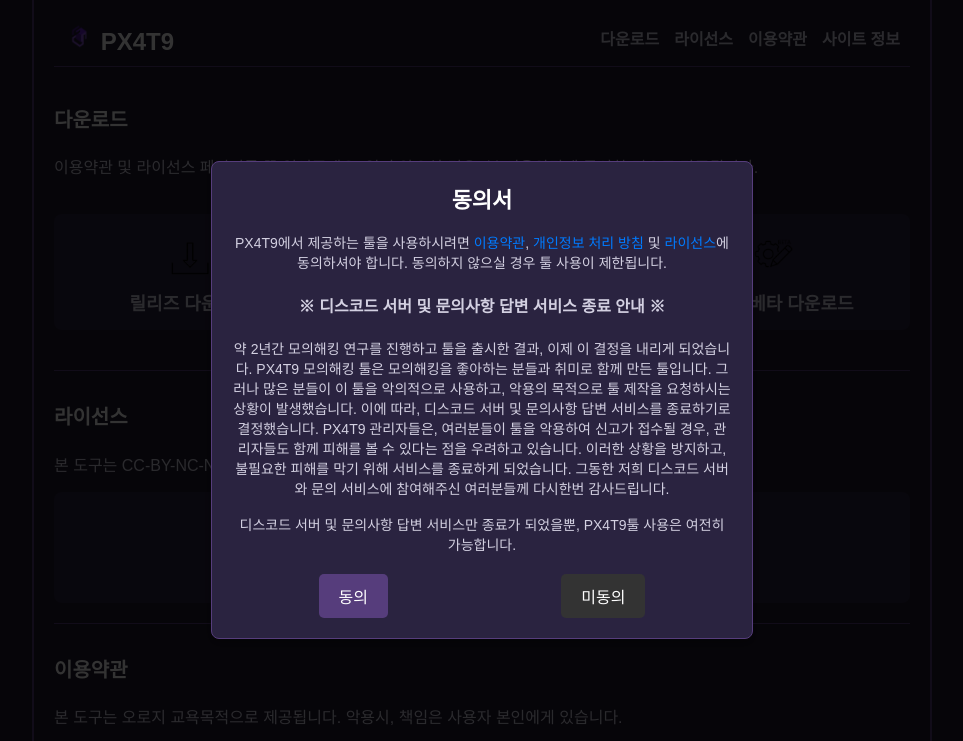
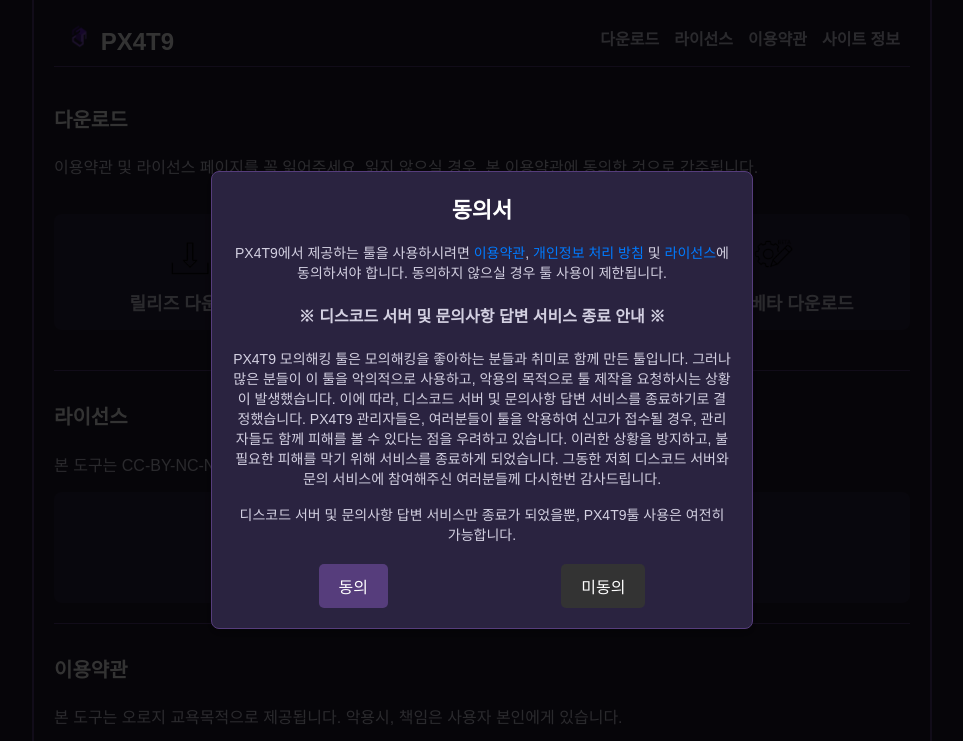
Before and after one commit to px4t9/px4t9.github.io, a plain HTML site: page index.html in a window 1280 px wide. Shown: the top 741 px of the page, without its empty margins (158-1121 px from the left). Drawn offline with Linux system fonts and the light colour scheme.

Commit message:
Update index.html

```diff
--- a/index.html
+++ b/index.html
@@ -266,7 +266,7 @@
             <h2>동의서</h2>
 			<p>PX4T9에서 제공하는 툴을 사용하시려면 <a href="terms.html">이용약관</a>, <a href="privacypolicy.html">개인정보 처리 방침</a> 및 <a href="license.html">라이선스</a>에 동의하셔야 합니다. 동의하지 않으실 경우 툴 사용이 제한됩니다.</p>
 			<h4>※ 디스코드 서버 및 문의사항 답변 서비스 종료 안내 ※</h4>
-			<p>약 2년간 모의해킹 연구를 진행하고 툴을 출시한 결과, 이제 이 결정을 내리게 되었습니다. PX4T9 모의해킹 툴은 모의해킹을 좋아하는 분들과 취미로 함께 만든 툴입니다. 그러나 많은 분들이 이 툴을 악의적으로 사용하고, 악용의 목적으로 툴 제작을 요청하시는 상황이 발생했습니다. 이에 따라, 디스코드 서버 및 문의사항 답변 서비스를 종료하기로 결정했습니다. PX4T9 관리자들은, 여러분들이 툴을 악용하여 신고가 접수될 경우, 관리자들도 함께 피해를 볼 수 있다는 점을 우려하고 있습니다. 이러한 상황을 방지하고, 불필요한 피해를 막기 위해 서비스를 종료하게 되었습니다. 그동한 저희 디스코드 서버와 문의 서비스에 참여해주신 여러분들께 다시한번 감사드립니다.<br></br> 디스코드 서버 및 문의사항 답변 서비스만 종료가 되었을뿐, PX4T9툴 사용은 여전히 가능합니다.</P>
+			<p>PX4T9 모의해킹 툴은 모의해킹을 좋아하는 분들과 취미로 함께 만든 툴입니다. 그러나 많은 분들이 이 툴을 악의적으로 사용하고, 악용의 목적으로 툴 제작을 요청하시는 상황이 발생했습니다. 이에 따라, 디스코드 서버 및 문의사항 답변 서비스를 종료하기로 결정했습니다. PX4T9 관리자들은, 여러분들이 툴을 악용하여 신고가 접수될 경우, 관리자들도 함께 피해를 볼 수 있다는 점을 우려하고 있습니다. 이러한 상황을 방지하고, 불필요한 피해를 막기 위해 서비스를 종료하게 되었습니다. 그동한 저희 디스코드 서버와 문의 서비스에 참여해주신 여러분들께 다시한번 감사드립니다.<br></br> 디스코드 서버 및 문의사항 답변 서비스만 종료가 되었을뿐, PX4T9툴 사용은 여전히 가능합니다.</P>
             <div class="popup-buttons">
                 <button class="accept-btn" onclick="closePopup()">동의</button>
 				<button class="settings-btn" onclick="window.location.href='conditionserr.html'">미동의</button>
```
